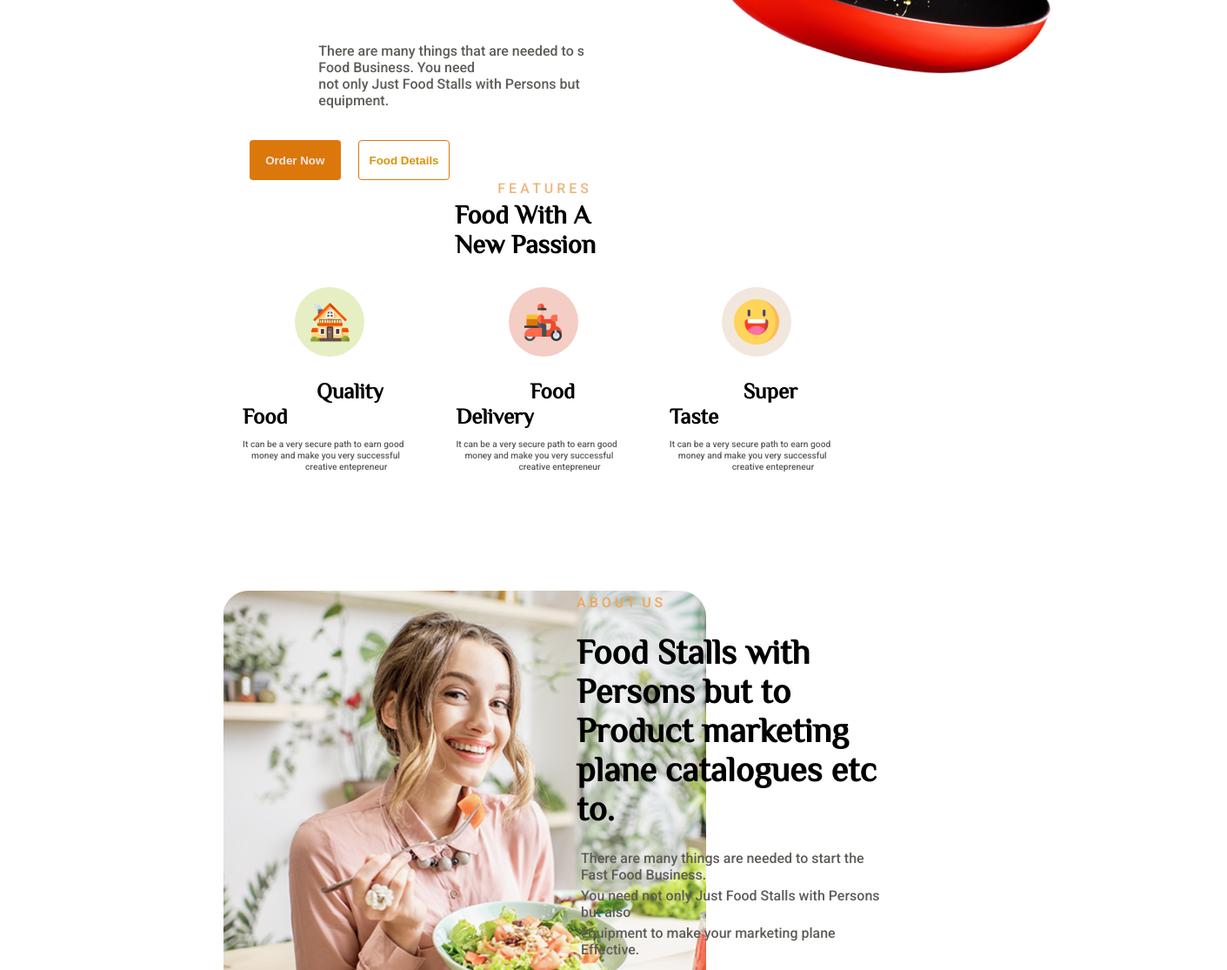
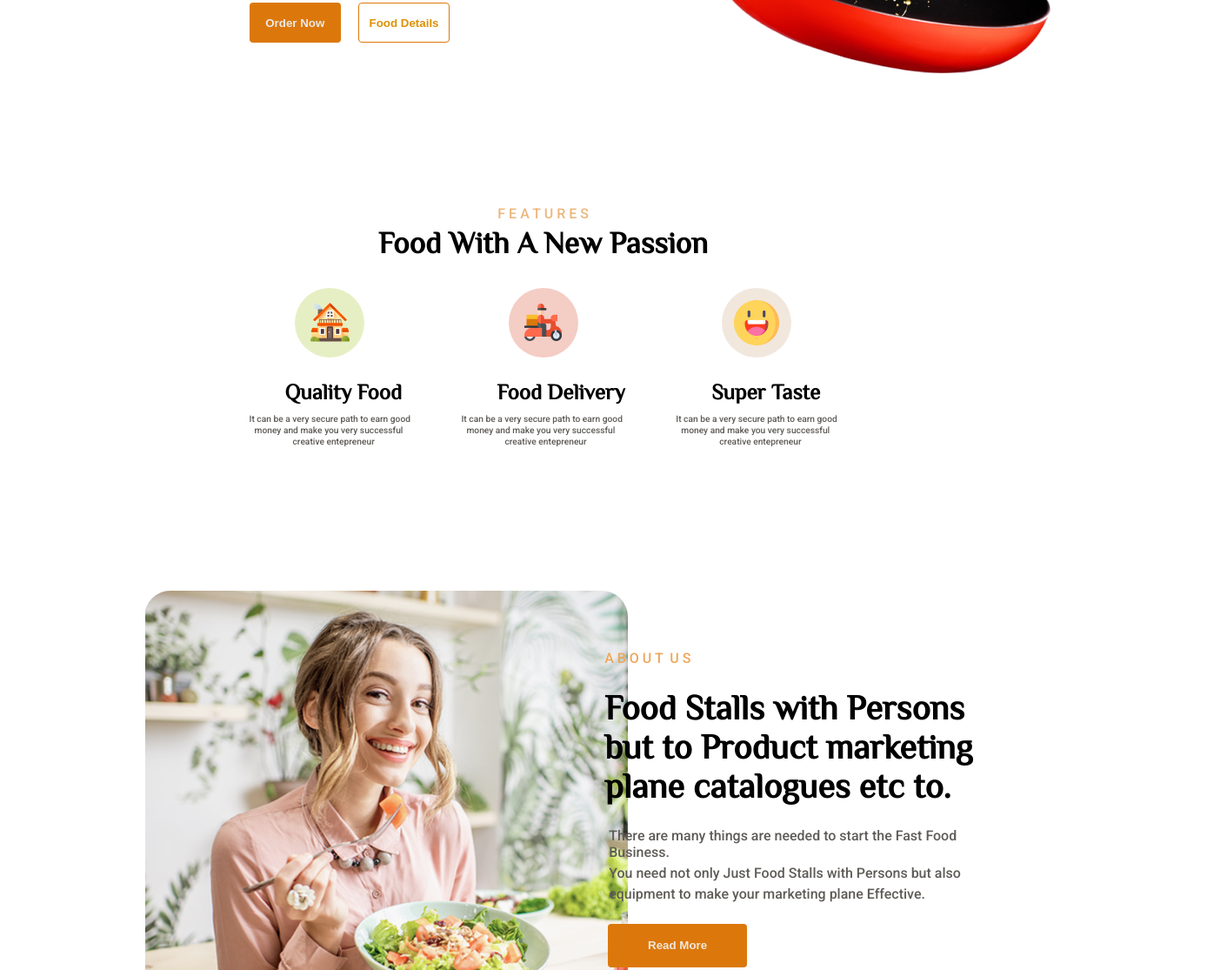
Before and after one commit to astrarae/healthy-food, a plain HTML site: page index.html in a window 1280 px wide. Shown: the part 626-1741 px from the top of the page at 87% size, 1411 px wide, since content can reach past the window. Drawn offline with Linux system fonts and the light colour scheme.

Commit message:
Update adaptives.css

```diff
--- a/adaptives.css
+++ b/adaptives.css
@@ -590,3 +590,61 @@
         margin-top: 1000px;
     }
 }
+
+@media screen and (max-width:1441px){
+    .header-info-buttons{
+        width: 50%;
+    }
+    .line{
+        padding: 0;
+        margin-right: 270px;
+    }
+
+
+    .good-time-info-text1{
+        font-size: 35px;
+    }
+    .good-time-info-text2{
+        display: flex;
+        flex-wrap: wrap;
+        width: 78%;
+        font-size: 20px;
+    }
+    .food-passion-line{
+        width: 100%;
+    }
+
+    .food-passion-line-text2{
+        font-size: 35px;
+    }
+
+    .passion-food-header{
+        padding: 0;
+        padding-left: 41px;
+    }
+
+    .indent1{
+        padding: 0;
+        padding-left: 6px;
+    }
+
+    .indent2{
+        padding: 0;
+        padding-left: 50px;
+    }
+
+    .about-us{
+        width: 130%;
+        position: relative;
+        right: 90px;
+    }
+
+    .pinterest-tech{
+        width: 150%;
+    }
+
+    .booking-btn{
+        position: relative;
+        left: 160px;
+    }
+}
```
